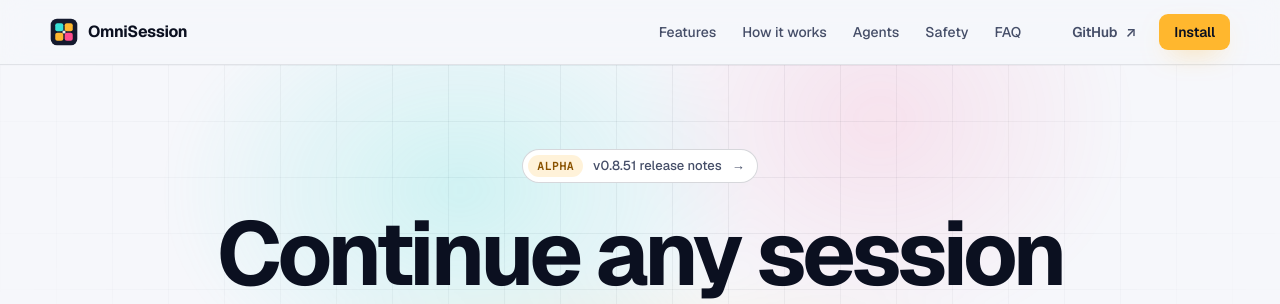
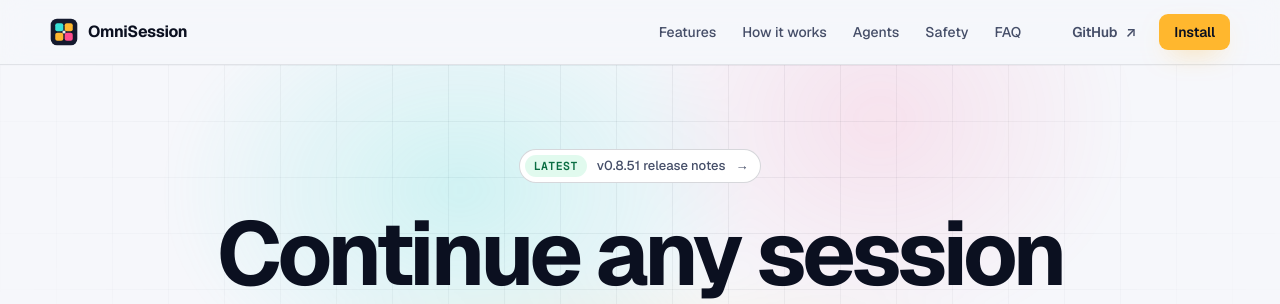
Before and after one commit to bvolpato/omnisession, a Next.js app in the folder website/: page / in a window 1280 px wide. Shown: the top 304 px of the page. Built offline with nearby package versions, Linux system fonts and the light colour scheme.

Commit message:
[omnisession] drop alpha label from README and website (#142)
OmniSession ships as is under MIT and is ready for everyday use. Replace the README alpha note and the website hero Alpha tag with a Latest tag in green.

```diff
--- a/website/app/globals.css
+++ b/website/app/globals.css
@@ -213,7 +213,7 @@ code, kbd, pre { font-family: var(--font-mono); }
   transition: border-color 160ms ease, color 160ms ease;
 }
 .release-pill:hover { border-color: var(--text-subtle); color: var(--text); }
-.release-tag { padding: 2px 9px; border-radius: 999px; background: color-mix(in srgb, var(--amber) 18%, transparent); color: var(--amber-text); font-family: var(--font-mono); font-size: 11.5px; font-weight: 600; letter-spacing: 0.04em; text-transform: uppercase; }
+.release-tag { padding: 2px 9px; border-radius: 999px; background: color-mix(in srgb, var(--green) 18%, transparent); color: var(--green-text); font-family: var(--font-mono); font-size: 11.5px; font-weight: 600; letter-spacing: 0.04em; text-transform: uppercase; }
 .release-arrow { transition: transform 160ms ease; }
 .release-pill:hover .release-arrow { transform: translateX(3px); }
 h1 {
--- a/website/app/page.tsx
+++ b/website/app/page.tsx
@@ -210,7 +210,7 @@ export default function Home() {
           <div className="container">
             <div className="hero-copy">
               <a aria-label={`Read ${releaseVersion} release notes`} className="release-pill" href={links.latestRelease}>
-                <span className="release-tag">Alpha</span>
+                <span className="release-tag">Latest</span>
                 <span>{releaseVersion} release notes</span>
                 <span aria-hidden="true" className="release-arrow">→</span>
               </a>
```
Also changed, not shown: 2 other files (tests, documents, lock files or other folders).
